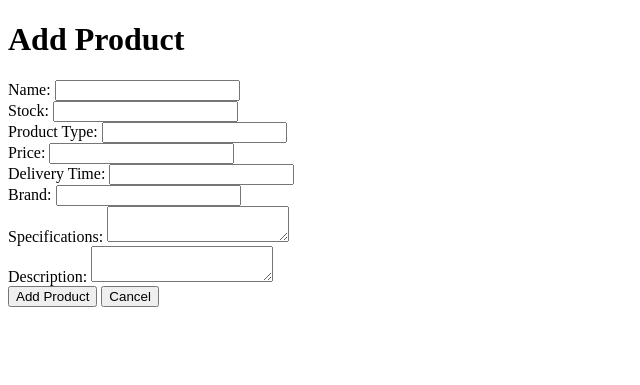
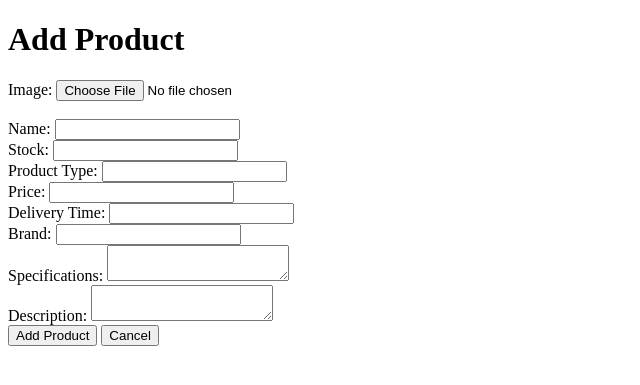
Before and after one commit to GLin04/Wmgzon, a Flask app: page /add_product in a window 1280 px wide. Shown: the top 385 px of the page, without its empty margins (0-640 px from the left). Run offline with Flask 3, Linux system fonts and the light colour scheme.

Commit message:
feat: Can now upload images to system using add_products

```diff
--- a/website/models.py
+++ b/website/models.py
@@ -16,7 +16,8 @@ cursor.execute('''
         brand TEXT NOT NULL,
         specifications TEXT NOT NULL,
         description TEXT NOT NULL,
-        professional_installation BOOLEAN NOT NULL DEFAULT FALSE
+        professional_installation BOOLEAN NOT NULL DEFAULT FALSE,
+        product_image TEXT NOT NULL
     )
 ''')
 
--- a/website/static/js/product-management.js
+++ b/website/static/js/product-management.js
@@ -85,6 +85,40 @@ function deleteBasket(productId) {
     })
 }
 
+function resizeAndPreview(input) {
+    if (input.files && input.files[0]) {
+      const reader = new FileReader();
+      const img = new Image();
+
+      reader.onload = function (e) {
+        img.src = e.target.result;
+      };
+
+      img.onload = function() {
+        const canvas = document.createElement('canvas');
+        const ctx = canvas.getContext('2d');
+
+        // Set the width and height to your desired values
+        canvas.width = 250;
+        canvas.height = 250;
+
+        ctx.drawImage(img, 0, 0, canvas.width, canvas.height);
+
+        // Set the preview image src to the data URL of the canvas
+        document.getElementById('preview').src = canvas.toDataURL('image/jpeg');
+
+        // Set the value of the input file to the data URL of the canvas
+        input.value = canvas.toDataURL('image/jpeg');
+
+        // Set the value of the hidden input field to the URL
+        document.getElementById('image_url').value = input.value;
+        alert(input.value);
+      };
+
+      reader.readAsDataURL(input.files[0]);
+
+    }
+  }
 
 function warn() {
     alert('This product is currently out of stock');
--- a/website/templates/add_product.html
+++ b/website/templates/add_product.html
@@ -6,7 +6,11 @@
 
     <body>
         <h1>Add Product</h1>
-                <form method="POST">
+                <form method="POST" enctype="multipart/form-data" action="/add_product">
+                    <label for="image">Image:</label>
+                    <input type="file" id="inputFile" name="inputFile" onchange="resizeAndPreview(this)"><br>
+                    <img id="preview" ><br>
+
                     <label for="name">Name:</label>
                     <input type="text" id="name" name="name"><br>
 
--- a/website/views.py
+++ b/website/views.py
@@ -1,4 +1,5 @@
-from flask import Blueprint, render_template, request,redirect, session, url_for
+import os
+from flask import Blueprint, app, render_template, request,redirect, session, url_for
 import sqlite3
 
 views = Blueprint('views', __name__)
@@ -61,12 +62,23 @@ def add_product():
         brand = str(request.form['brand'])
         specifications = str(request.form['specifications'])
         description = str(request.form['description'])
+        image = request.files['inputFile']
+
+        UPLOAD_PATH = 'website/static/images'
+
+        if os.path.exists(f'{UPLOAD_PATH}/{image.filename}'):
+            print(f'{UPLOAD_PATH}/{image.filename} already exists in the folder.')
+        else:
+            print(f'{image.filename} uploaded successfully')
+            image.save(f"{UPLOAD_PATH}/{image.filename}")
+
+
 
         # Insert the data into the database
         cursor.execute('''
-            INSERT INTO products (name, stock, productType, price, deliveryTime, brand, specifications, description)
-            VALUES (?, ?, ?, ?, ?, ?, ?, ?)
-        ''', (name, stock, product_type, price, delivery_time, brand, specifications, description))
+            INSERT INTO products (name, stock, productType, price, deliveryTime, brand, specifications, description, product_image)
+            VALUES (?, ?, ?, ?, ?, ?, ?, ?, ?)
+        ''', (name, stock, product_type, price, delivery_time, brand, specifications, description, image.filename))
 
         # Commit changes and close the connection
         conn.commit()
```
Also changed, not shown: website/static/images/default.png (added), website/static/images/snow_monkey.png (added), wmgzon.db.
